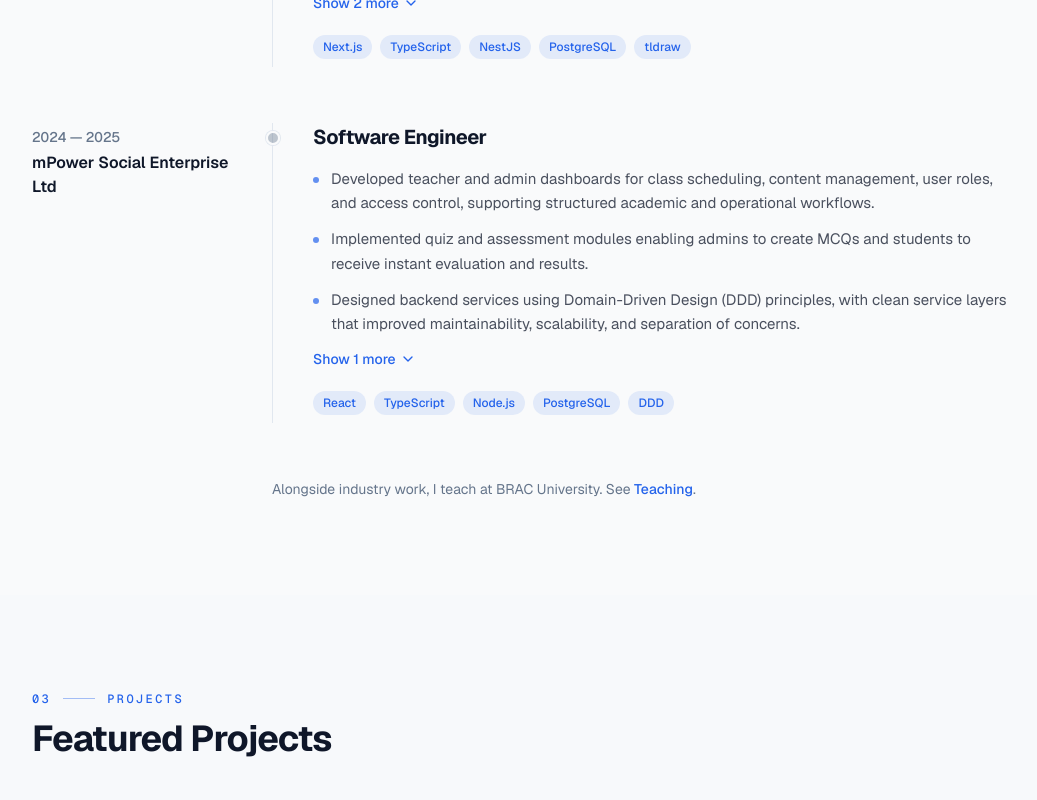
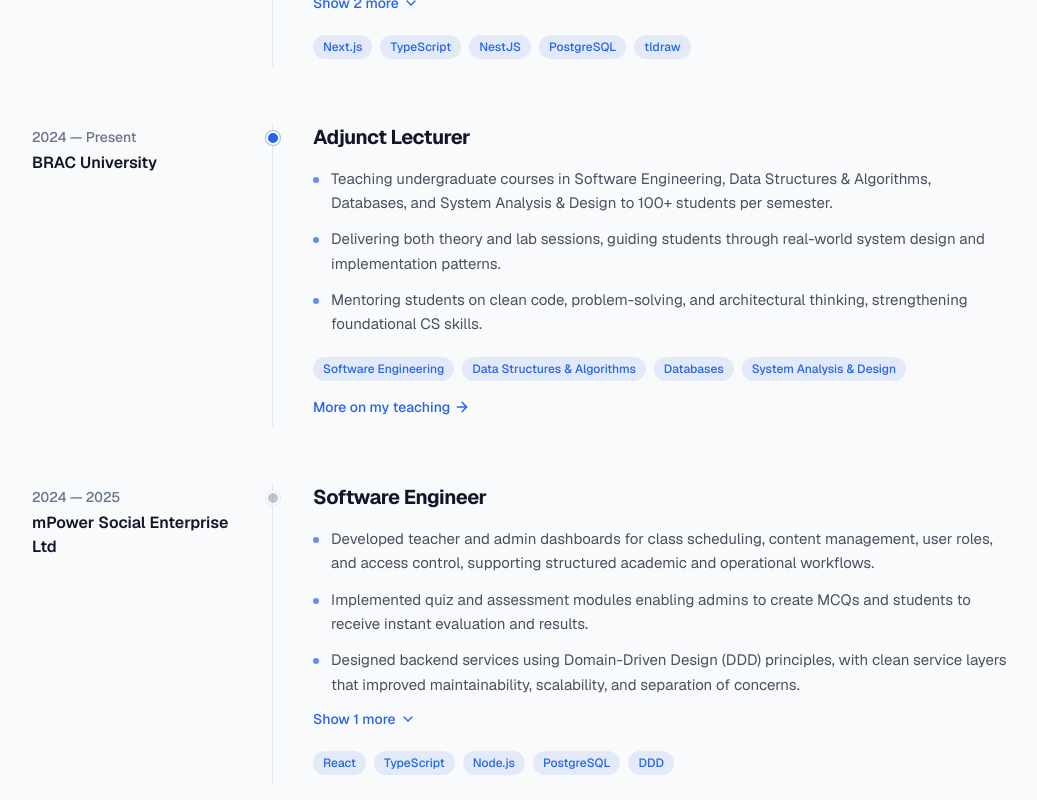
Before and after one commit to shuvo-99/Portfolio, a Next.js app: page / in a window 1280 px wide. Shown: the part 1640-2440 px from the top of the page, without its empty margins (120-1157 px from the left). Built offline with nearby package versions, Linux system fonts and the light colour scheme.

Commit message:
feat: add BRAC adjunct lecturer role to experience timeline

```diff
--- a/src/components/Experience.tsx
+++ b/src/components/Experience.tsx
@@ -2,7 +2,7 @@
 
 import { useState } from "react";
 import { AnimatePresence, motion } from "framer-motion";
-import { ChevronDown } from "lucide-react";
+import { ArrowRight, ChevronDown } from "lucide-react";
 import SectionHeading from "./SectionHeading";
 
 interface Job {
@@ -10,7 +10,11 @@ interface Job {
   company: string;
   period: string;
   tags: string[];
+  /** Label for the tag list (screen readers). */
+  tagsLabel?: string;
   highlights: string[];
+  /** Optional in-page link, e.g. to the Teaching section. */
+  more?: { label: string; href: string };
 }
 
 const VISIBLE_BULLETS = 3;
@@ -28,6 +32,24 @@ const jobs: Job[] = [
       "Implemented advanced interactive canvas tooling (tldraw-based) for in-lesson writing, multi-page problem solving, dynamic resizing, and performance-optimized rendering, tailored for math-heavy workflows.",
       "Modernized backend architecture and data layer by migrating Express → NestJS and MongoDB → PostgreSQL, redesigning relational schemas and optimizing queries for analytics-heavy dashboards.",
     ],
+  },
+  {
+    title: "Adjunct Lecturer",
+    company: "BRAC University",
+    period: "2024 — Present",
+    tags: [
+      "Software Engineering",
+      "Data Structures & Algorithms",
+      "Databases",
+      "System Analysis & Design",
+    ],
+    tagsLabel: "Courses",
+    highlights: [
+      "Teaching undergraduate courses in Software Engineering, Data Structures & Algorithms, Databases, and System Analysis & Design to 100+ students per semester.",
+      "Delivering both theory and lab sessions, guiding students through real-world system design and implementation patterns.",
+      "Mentoring students on clean code, problem-solving, and architectural thinking, strengthening foundational CS skills.",
+    ],
+    more: { label: "More on my teaching", href: "#teaching" },
   },
   {
     title: "Software Engineer",
@@ -110,7 +132,10 @@ function JobEntry({ job, index }: { job: Job; index: number }) {
           </button>
         )}
 
-        <ul className="mt-5 flex flex-wrap gap-2" aria-label="Technologies">
+        <ul
+          className="mt-5 flex flex-wrap gap-2"
+          aria-label={job.tagsLabel ?? "Technologies"}
+        >
           {job.tags.map((tag) => (
             <li
               key={tag}
@@ -120,6 +145,16 @@ function JobEntry({ job, index }: { job: Job; index: number }) {
             </li>
           ))}
         </ul>
+
+        {job.more && (
+          <a
+            href={job.more.href}
+            className="mt-4 inline-flex items-center gap-1 text-sm font-medium text-primary hover:underline underline-offset-4"
+          >
+            {job.more.label}
+            <ArrowRight className="w-4 h-4" />
+          </a>
+        )}
       </div>
     </motion.li>
   );
@@ -153,17 +188,6 @@ export default function Experience() {
             <JobEntry key={job.company} job={job} index={i} />
           ))}
         </ol>
-
-        <p className="mt-14 text-sm text-muted-foreground md:pl-[240px]">
-          Alongside industry work, I teach at BRAC University. See{" "}
-          <a
-            href="#teaching"
-            className="font-medium text-primary hover:underline underline-offset-4"
-          >
-            Teaching
-          </a>
-          .
-        </p>
       </div>
     </section>
   );
```
